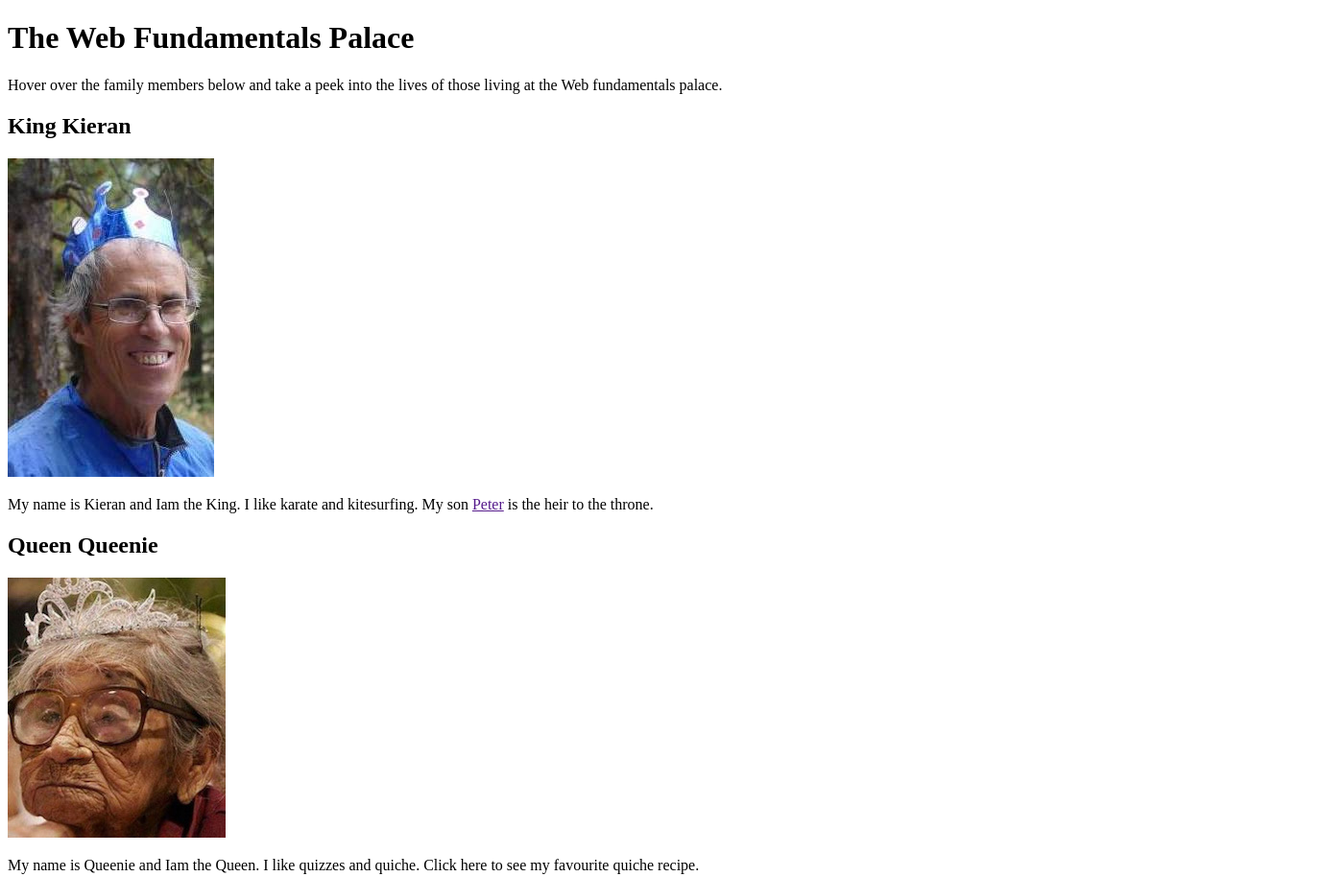
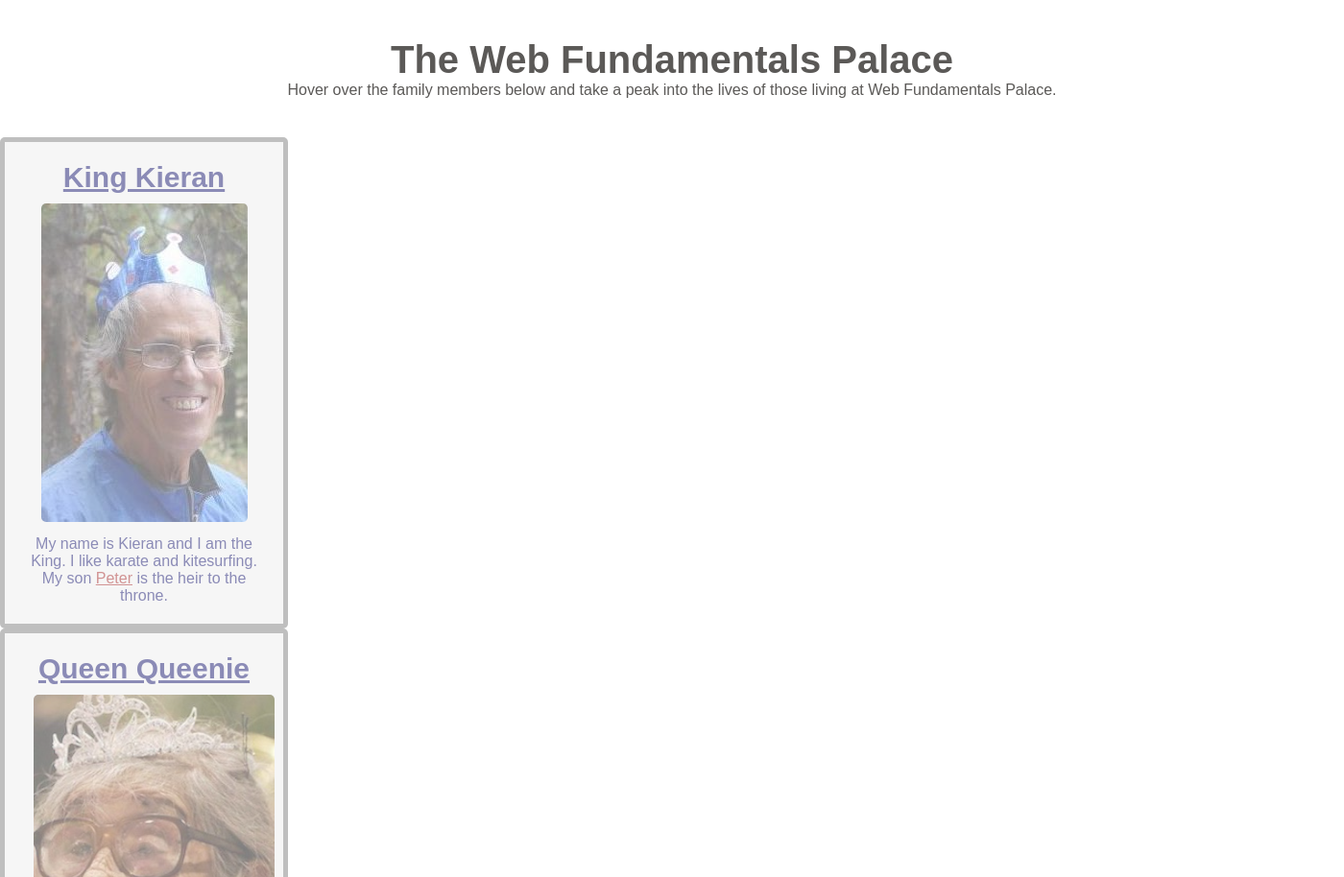
Before and after one commit to srijakon/web-fundamentals-palace, a plain HTML site: page index.html in a window 1280 px wide. Shown: the top 914 px of the page at 96% size, 1400 px wide, since content can reach past the window. Drawn offline with Linux system fonts and the light colour scheme.

Commit message:
adding styles to our palace

```diff
--- a/index.html
+++ b/index.html
@@ -2,53 +2,60 @@
 <html lang="en">
 <head>
   <meta charset="UTF-8">
-  <meta http-equiv="X-UA-Compatible" content="IE=edge">
   <meta name="viewport" content="width=device-width, initial-scale=1.0">
   <title>The Web Fundamentals Palace</title>
+  <link rel="stylesheet" href="./styles.css"/>
 </head>
 <body>
- <header>
-   <!-- end / function key and right arrow on mac- > end of line -->
-   <h1> The Web Fundamentals Palace
-   </h1>
-   <p>Hover over the family members below and take a peek into the lives of  those living at the Web fundamentals palace.</p>
+  <header id="header">
+    <h1>The Web Fundamentals Palace</h1>
+    <p>Hover over the family members below and take a peak into the lives of those living at Web Fundamentals Palace.</p>
   </header>
   <main>
     <section id="king-and-queen">
-    <div>
+      <div class="card">
         <h2>King Kieran</h2>
-      <img src="./images/king.jpg" alt="King Kieren">
+        <img src="./images/king.jpg" alt="King Kieran">
+        <p>My name is Kieran and I am the King. I like karate and kitesurfing. My son <a href="#peter">Peter</a> is the heir to the throne.</p>
+      </div>
+      <div class="card">
+        <h3>Queen Queenie</h3>
+        <img src="./images/queen.jpg" alt="Queen Queenie">
         <p>
-        My name is Kieran and Iam the King. I like karate and kitesurfing. My son <a href="">Peter</a> is the heir to the throne.
+          My name is Queenie and I am the Queen. I like quizzes and quiche.
+          Click here to see my favourite quiche recipe.
+          <a href="https://www.bbc.co.uk/food/recipes/quichelorraine_71987" target="blank"></a>
         </p>
       </div>
-    <div>
-      <h2>Queen Queenie</h2>
-      <img src="./images/queen.jpg" alt="Queen Queenie">
-      <p>
-        My name is Queenie and Iam the Queen. I like quizzes and quiche. Click here to see my favourite <a href=""></a>quiche recipe.
-      </p>
+    </section>
+    <section id="children">
+      <div class="card">
+        <h4 id="peter">Prince Peter</h4>
+        <img src="./images/prince-peter.jpg" alt="Prince Peter">
+        <p>My name is Peter the Prince. I like posing and pizza. Follow me on instagram <span>@pengprincepeter</span> </p>
       </div>
-  </section id="Prince-and-Princess">
-  <div>
-    <h2>Prince Peter</h2>
-    <img src="./images/prince-peter.jpg" alt="Prince Peter">
-    <p>
-      My name is peter the prince. I like posing and pizza. Follow me on instagram <span>@pengprincepeter</p>span>
-    </p>
-  </div>
-  <div>
-    <h2>Princess Penelope</h2>
+      <div class="card">
+        <h5>Princess Penelope</h5>
         <img src="./images/princess-penelope.jpg" alt="Princess Penelope">
-    <p>
-      My name is penelope the Princess. I like lots of things... </p>
+        <p>My name is Penelope the Princess. I like lots of things...</p>
         <ul id='penelope-list'>
           <li>Pencils</li>
-       <li>Peanut butter</li>
+          <li>Peanut Butter</li>
           <li>Ponies</li>
-      <li>pogo sticks</li>
+          <li>Pogo sticks</li>
         </ul>
       </div>
+    </section>
+    <section id="susan">
+      <div class="card">
+        <h6>Susan</h6>
+        <img src="./images/susan.jpg" alt="Scullery maid">
+        <p>I am King Kieran's Mistress and Mother to the illigitimate Princess</p>
+      </div>
+    </section>
   </main>
+  <footer>
+    <a href="#header">Back to Top</a>
+  </footer>
 </body>
 </html>
--- /dev/null
+++ b/styles.css
@@ -0,0 +1,82 @@
+/* specificity */
+/* global reset */
+* {
+  padding: 0;
+  margin: 0;
+  box-sizing: border-box;
+}
+/* box-sizing : contentbox -> width + padding + margin + border */
+/* border box -> width = width + padds */
+
+/*
+#id -> USE A HASHTAG WITH ID'S
+.classes -> USE A DOT WITH CLASSES
+selector {
+  CSS DECLARATIONS
+  PROPERTY : VALUE ;
+}
+ */
+ body {
+   font-family: sans-serif;
+   /* SETTING A LIMIT TO HOW FAR IT CAN GO */
+   width: 1400px;
+   margin: auto;
+ }
+ header {
+   text-align:  center;
+   /* SETTING A FIXED HEIGHT */
+ padding:40px ;
+   /*  */
+   color: rgb(91, 89, 87);
+ }
+h1 {
+  font-size: 200px;
+}
+/* BELOW IS MORE SPECIFIC */
+ header h1 {
+   font-size: 40px;
+ }
+ .card {
+   width: 300px;
+   height: auto;
+   border: 5px solid gray;
+   border-radius: 5px;
+   /* text align with the images */
+   text-align: center;
+   /* hex code/ */
+   background-color: #eee;
+   color: midnightblue;
+   padding: 20px;
+   /* opacity 0 to 1 */
+   opacity: 0.5 ;
+ }
+.card :hover {
+opacity: 1;
+}
+/* .card dic {
+  min-height :300px;
+   */
+
+ .card img {
+   margin: 10px;
+  min-height: 300px;
+  border-radius: 5px;
+ }
+ /* chain elements together with , */
+  h2,
+  h3,
+  h4,
+  h5,
+  h6 {
+    text-decoration: underline;
+    font-size: 30px;
+  }
+  /* text id's # */
+  #penelope-list {
+    list-style-type: none;
+  }
+a,
+a:active,
+a:visited {
+  color: brown;
+}
```
Lines whose indentation alone changed are shown as unchanged.
